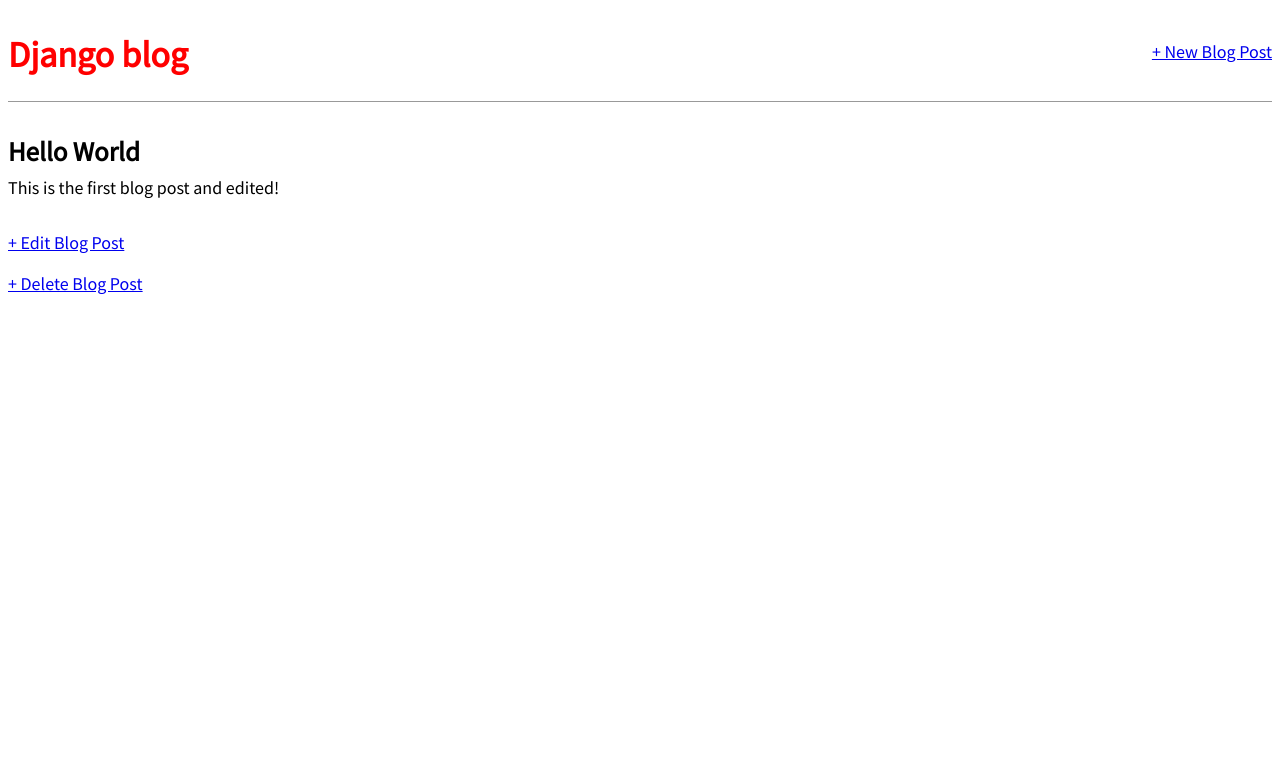
After one commit to rayray1/message-board-app, a Django app: page /post/1/ in a window 1280 px wide. The commit adds this page. Shown: the top 781 px of the page. Run offline with Django 3.2, Linux system fonts and the light colour scheme; data comes from the database, SQL or seed files in the repository; both versions use the stored data as it was after the commit.

Commit message:
added new functionalities

```diff
--- /dev/null
+++ b/blog/admin.py
@@ -0,0 +1,5 @@
+from django.contrib import admin
+
+from .models import Post
+
+admin.site.register(Post)
--- /dev/null
+++ b/blog/apps.py
@@ -0,0 +1,5 @@
+from django.apps import AppConfig
+
+
+class BlogConfig(AppConfig):
+    name = 'blog'
--- /dev/null
+++ b/blog/models.py
@@ -0,0 +1,14 @@
+from django.db import models
+from django.urls import reverse
+
+
+class Post(models.Model):
+    title = models.CharField(max_length=200)
+    author = models.ForeignKey('auth.User', on_delete=models.CASCADE)
+    body = models.TextField()
+
+    def get_absolute_url(self):
+        return reverse('post_detail', args=[str(self.id)])
+
+    def __str__(self):
+        return self.title
--- /dev/null
+++ b/blog/urls.py
@@ -0,0 +1,11 @@
+from django.urls import path
+
+from . import views
+
+urlpatterns = [
+    path('', views.BlogListView.as_view(), name='home'),
+    path('post/<int:pk>/', views.BlogDetailView.as_view(), name='post_detail'),
+    path('post/new/', views.BlogCreateView.as_view(), name='post_new'),
+    path('post/<int:pk>/edit/', views.BlogUpdateView.as_view(), name='post_edit'),
+    path('post/<int:pk>/delete/', views.BlogDeleteView.as_view(), name='post_delete'),
+]
--- /dev/null
+++ b/blog/views.py
@@ -0,0 +1,35 @@
+from django.shortcuts import render
+from django.views.generic import ListView, DetailView
+from django.views.generic.edit import CreateView, UpdateView, DeleteView
+from django.urls import reverse_lazy
+
+
+from . models import Post
+
+
+class BlogListView(ListView):
+    model = Post
+    template_name = 'index.html'
+
+
+class BlogDetailView(DetailView):
+    model = Post
+    template_name = 'post_detail.html'
+
+
+class BlogCreateView(CreateView):
+    model = Post
+    template_name = 'post_new.html'
+    fields = '__all__'
+
+
+class BlogUpdateView(UpdateView):
+    model = Post
+    fields = ['title', 'body']
+    template_name = 'post_edit.html'
+
+
+class BlogDeleteView(DeleteView):
+    model = Post
+    template_name = 'post_delete.html'
+    success_url = reverse_lazy('home')
--- a/board_project/settings.py
+++ b/board_project/settings.py
@@ -37,7 +37,10 @@ INSTALLED_APPS = [
     'django.contrib.sessions',
     'django.contrib.messages',
     'django.contrib.staticfiles',
+    'blog',
     'posts',
+    'pages',
+
 ]
 
 MIDDLEWARE = [
@@ -119,3 +122,5 @@ USE_TZ = True
 # https://docs.djangoproject.com/en/2.0/howto/static-files/
 
 STATIC_URL = '/static/'
+
+STATICFILES_DIRS = [os.path.join(BASE_DIR, 'static')]
--- a/board_project/urls.py
+++ b/board_project/urls.py
@@ -18,6 +18,7 @@ from django.urls import path, include
 
 urlpatterns = [
     path('admin/', admin.site.urls),
-    path('', include('posts.urls')),
+    path('', include('blog.urls')),
+    # path('', include('posts.urls')),
     # path('', include('pages.urls')),
 ]
--- /dev/null
+++ b/static/css/base.css
@@ -0,0 +1,46 @@
+body {
+  font-family: 'Source Sans Pro', sans-serif;
+  font-size: 18px;
+}
+
+header {
+  border-bottom: 1px solid #999;
+  margin-bottom: 2rem;
+  display: flex;
+}
+
+header h1 a {
+  color: red;
+  text-decoration: none;
+}
+
+.nav-left {
+  margin-right: auto;
+}
+
+.nav-right {
+  display: flex;
+  padding-top: 2rem;
+}
+
+.post-entry {
+  margin-bottom: 2rem;
+}
+
+.post-entry h2 {
+  margin: .5rem 0;
+}
+
+.post-entry h2 a, .post-entry h2 a:visited {
+  color: blue;
+  text-decoration: none;
+}
+
+.post-entry p {
+  margin: 0;
+  font-weight: 400;
+}
+
+.post-entry h2 a:hover {
+  color: red;
+}
--- a/templates/base.html
+++ b/templates/base.html
@@ -1,5 +1,23 @@
-<header>
-</header>
-
-{% block content %}
-{% endblock %}
+{% load staticfiles %}
+<html>
+  <head>
+    <meta charset="utf-8">
+    <title>Django Blog</title>
+    <link href="https://fonts.googleapis.com/css?family=Source+Sans+Pro:400" rel="stylesheet">
+    <link rel="stylesheet" href="{% static 'css/base.css' %}">
+  </head>
+  <body>
+    <div class="container">
+      <header>
+        <div class="nav-left">
+          <h1><a href="/">Django blog</a></h1>
+        </div>
+        <div class="nav-right">
+          <a href="{% url 'post_new' %}">+ New Blog Post</a>
+        </div>
+      </header>
+      {% block content %}
+      {% endblock %}
+    </div>
+  </body>
+</html>
--- /dev/null
+++ b/templates/post_detail.html
@@ -0,0 +1,13 @@
+{% extends 'base.html' %}
+
+{% block content %}
+  <div class="post-entry">
+    <h2>{{ post.title }}</h2>
+    <p>{{ post.body }}</p>
+  </div>
+
+  <p><a href="{% url 'post_edit' post.pk %}">+ Edit Blog Post</a></p>
+  <p><a href="{% url 'post_delete' post.pk %}">+ Delete Blog Post</a></p>
+
+
+{% endblock content %}
```
Also changed, not shown: blog/tests.py (added, +71 -0 lines), pages/views.py (+9 -9 lines), templates/index.html (added, +10 -0 lines), templates/post_delete.html (added, +9 -0 lines), templates/post_edit.html (added, +9 -0 lines), templates/post_new.html (added, +9 -0 lines), blog/__init__.py (added), blog/migrations/0001_initial.py (added), blog/migrations/__init__.py (added), db.sqlite3.
